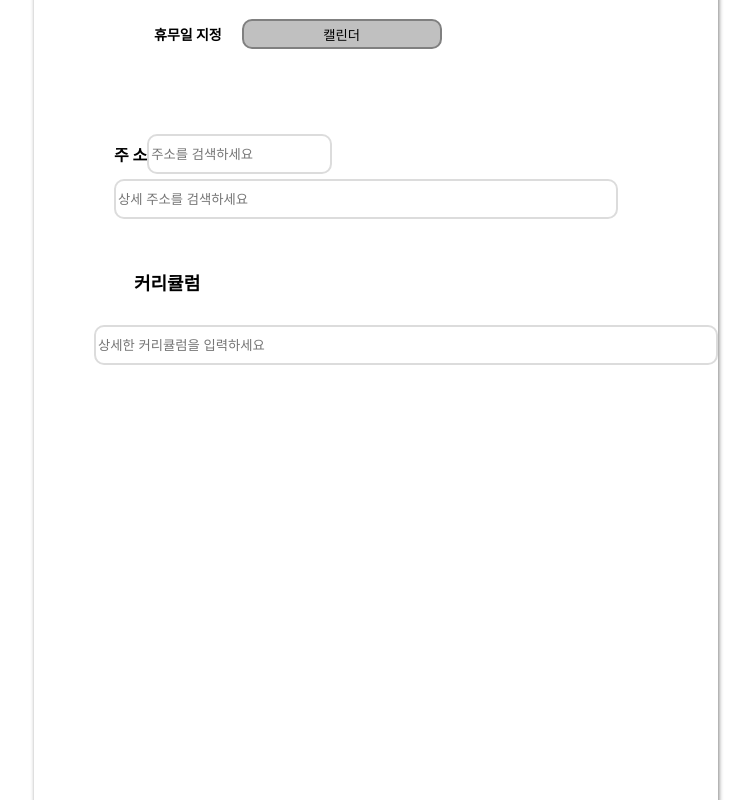
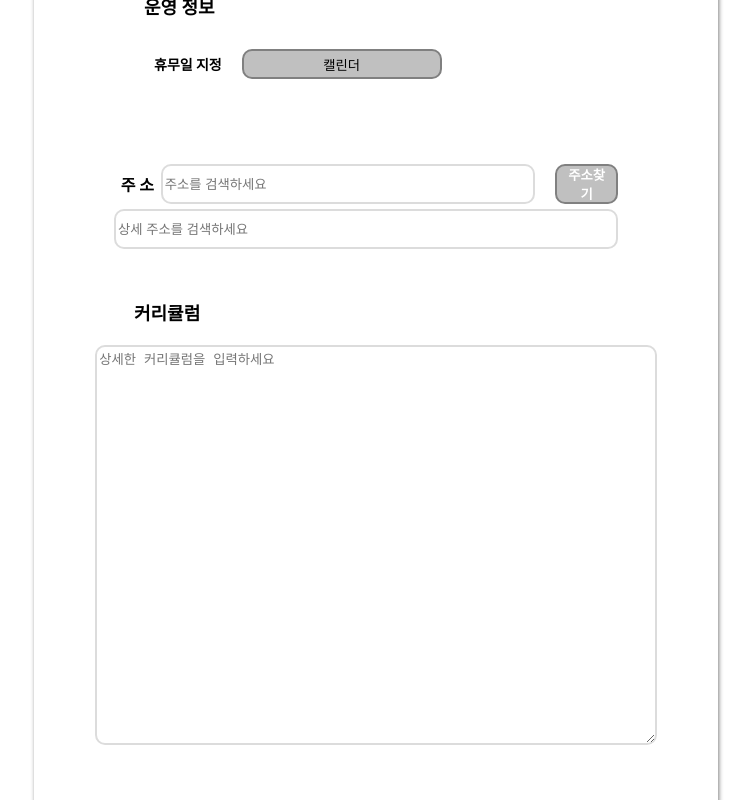
Before and after one commit to royalqwerdf/damda, a React (Create React App) app in the folder src/main/frontend/: page /class-open in a window 1280 px wide. Shown: the part 1180-1980 px from the top of the page, without its empty margins (264-1017 px from the left). Built offline with nearby package versions, Linux system fonts and the light colour scheme; no server answers.

Commit message:
feat : 주소 검색창

```diff
--- a/src/main/frontend/package.json
+++ b/src/main/frontend/package.json
@@ -22,11 +22,15 @@
 
     "react": "^18.2.0",
 
+    "react-daum-postcode": "^3.1.3",
+
     "react-dom": "^18.2.0",
 
     "react-router-dom": "^6.22.3",
 
     "react-scripts": "5.0.1",
+
+    "sass": "^1.74.1",
 
     "web-vitals": "^2.1.4"
 
--- /dev/null
+++ b/src/main/frontend/src/components/PopupDom.js
@@ -0,0 +1,8 @@
+import ReactDom from 'react-dom';
+
+const PopupDom = ({children}) => {
+    const el = document.getElementById('popupDom');
+    return ReactDom.createPortal(children, el);
+};
+
+export default PopupDom;
--- /dev/null
+++ b/src/main/frontend/src/components/PopupPostCode.js
@@ -0,0 +1,49 @@
+import React from 'react';
+import DaumPostcode from 'react-daum-postcode';
+
+const PopupPostCode = (props) => {
+
+    const handlePostCode = (data) => {
+        let fullAddress = data.address;
+        let extraAddress = '';
+
+        if(data.addressType === 'R') {
+            if(data.bname !== '') {
+                extraAddress += data.bname;
+            }
+            if(data.buildingName !== '') {
+                extraAddress += (extraAddress !== '' ? `, ${data.buildingName}` : data.buildingName);
+            }
+            fullAddress += (extraAddress !== '' ? ` (${extraAddress})` : '');
+        }
+        console.log(data)
+        console.log(fullAddress)
+        console.log(data.zonecode)
+
+        props.onSaveAddress(fullAddress);
+        props.onClose()
+    }
+
+    const postCodeStyle = {
+        position: "fixed",
+        top: "50%",
+        left: "50%",
+        transform: "translate(-50%, -50%)",
+        width: "600px",
+        height: "600px",
+        padding: "7px",
+        zIndex: "9999",
+        border: '2px solid #dcdcdc',
+        backgroundColor: '#c0c0c0',
+        borderRadius: '10px'
+    };
+
+    return (
+        <div>
+            <DaumPostcode style={postCodeStyle} onComplete={handlePostCode} />
+            <button type='button' style={{marginLeft: '10px'}} onClick={() => {props.onClose()}} className='postCode_btn'>X</button>
+        </div>
+    )
+}
+
+export default PopupPostCode;
--- a/src/main/frontend/src/pages/ClassOpen.js
+++ b/src/main/frontend/src/pages/ClassOpen.js
@@ -1,16 +1,38 @@
 import { useRef, useEffect, useState } from 'react';
 import '../styles/manageClass.css';
 import useDetectClose from '../hooks/useDetectClose';
-import {LevelDropDown} from "../components/LevelDropDown";
-import {CategoryDropDown} from "../components/CategoryDropDown";
-import {LongtimeDropDown} from "../components/LongtimeDropDown";
+import {LevelDropDown} from "../components/dropdown/LevelDropDown";
+import {CategoryDropDown} from "../components/dropdown/CategoryDropDown";
+import {LongtimeDropDown} from "../components/dropdown/LongtimeDropDown";
 import ClassScheduleForm from '../components/ClassScheduleForm';
 import { v4 as uuidv4 } from 'uuid';
-
+import PopupDom from '../components/PopupDom';
+import PopupPostCode from '../components/PopupPostCode';
 
 import 'bootstrap/dist/js/bootstrap.bundle';
 
 const ClassOpen = () => {
+
+    //입력값 관리
+    const [classname, setClassname] = useState('');
+    useEffect(() => { //입력내용 확인용
+        console.log('클래스 이름 입력:', classname);
+    }, [classname]);
+
+    const [classExplanation, setClassExplanation] = useState('');
+
+    const [detailaddress, setDetailaddress] = useState('');
+    useEffect(() => { //입력내용 확인용
+        console.log('상세주소 입력:', detailaddress);
+    }, [detailaddress]);
+
+    const [curriculum, setCurriculum] = useState('');
+    useEffect(() => {
+        console.log('커리큘럼 입력:', curriculum);
+    }, [curriculum]);
+
+
+
     //난이도 드롭다운 박스 설정
     const dropDownRef = useRef();
     const [levelIdentify, setLevelIdentify] = useState('');
@@ -53,11 +75,12 @@ const ClassOpen = () => {
     const [formFields, setFormFields] = useState([]);
 
         const handleAddFields = () => {
-            const newField = {id: uuidv4(), start: '', end: '', count: '' };
-            formList.push(newField);
-            setFormFields(prevState => [...prevState, newField]);
-            console.log(formList);
+            const newField = { id: uuidv4(), start: '', end: '', count: '' };
+            setFormList(prevList => [...prevList, newField]); // formList 상태를 업데이트
+            setFormFields(prevFields => [...prevFields, newField]); // formFields 상태를 업데이트
+            console.log("이건가?" + formList.map(item => `start: ${item.start}, end: ${item.end}, count: ${item.count}`).join(', '));
         };
+
 
         const handleRemoveFields = (index) => {
             setFormFields(prevState => {
@@ -66,14 +89,49 @@ const ClassOpen = () => {
                 const updatedFormList = updatedFields.map((field, idx) => ({ ...field, index: idx }));
                 // formList 업데이트
                 setFormList(updatedFormList);
-                console.log(formList);
+                console.log("삭제됐나?" + formList.map(item => `start: ${item.start}, end: ${item.end}, count: ${item.count}`).join(', '));
                 return updatedFields;
             });
         };
 
         const handleSubmit = (e) => {
             e.preventDefault();
+            console.log(formList);
     };
+
+    const handleFieldChange = (index, fieldName, value) => {
+            // 해당 인덱스의 폼에 대한 값 변경
+            const updatedFormFields = [...formFields];
+            updatedFormFields[index][fieldName] = value;
+            setFormFields(updatedFormFields);
+
+            // 전체 폼 리스트 업데이트
+            const updatedFormList = [...formList];
+            updatedFormList[index][fieldName] = value;
+            setFormList(updatedFormList);
+
+    };
+
+    //주소 검색 관련 코드
+    const [isPopupOpen, setIsPopupOpen] = useState(false)
+
+    //주소 검색 팝업창 열기 함수
+    const openPostCode = () => {
+        setIsPopupOpen(true)
+    }
+
+    //주소 검색 팝업창 닫기 함수
+    const closePostCode = () => {
+        setIsPopupOpen(false)
+    }
+
+    //주소 검색 결과 주소 얻어오기 위한 부분
+    const [fullAddress, setFullAddress] = useState('');
+
+    const handleAddressSearch = (address) => {
+        setFullAddress(address);
+    }
+
 
 
     return (
@@ -91,7 +149,13 @@ const ClassOpen = () => {
                                 </div>
                                 <form className="class-name-input-group" method="get" action="">
                                     <div className="input-group">
-                                        <input className="form-control" name="classname" placeholder="클래스 이름을 입력하세요" />
+                                        <input className="form-control"
+                                        name="classname"
+                                        type="text"
+                                        required
+                                        value={classname}
+                                        onChange={e => setClassname(e.target.value)}
+                                        placeholder="클래스 이름을 입력하세요" />
                                     </div>
                                 </form>
                             </div>
@@ -104,8 +168,11 @@ const ClassOpen = () => {
                                        <div className="explain-group">
                                             <input className="form-control"
                                                    name="classexplain"
+                                                   type="text"
+                                                   required
+                                                   value={classExplanation}
+                                                   onChange={e => setClassExplanation(e.target.value)}
                                                    placeholder="클래스 설명을 적어주세요"
-                                                   value={"" /* 여기에 클라이언트 상태로부터 값을 가져와야 함 */}
                                             />
                                        </div>
                                  </form>
@@ -198,11 +265,11 @@ const ClassOpen = () => {
                                         </div>
                                         <form className="detail-setting-zone" onSubmit={handleSubmit} style={{marginRight: '10px', width: '100%' }}>
                                             {formFields.map((field, index) => (
-
                                                 <ClassScheduleForm
                                                     key={index}
                                                     index={index}
                                                     handleRemoveFields={handleRemoveFields}
+                                                    handleFieldChange={handleFieldChange}
                                                 />
                                             ))}
 
@@ -230,25 +297,42 @@ const ClassOpen = () => {
                             </div>
 
                             <div className="class-shop-address-area" style={{ marginTop: '50px' }}>
-                                            <div className="address-search-zone" style={{ marginLeft: '50px', height: '50px' }}>
-                                                <div className="adress-name" style={{ fontWeight: 'bold' }}>주  소</div>
+                                            <div className="address-search-zone" style={{height: '50px' }}>
+                                                <div className="address-name" style={{ fontWeight: 'bold' }}>주  소</div>
                                                 <form className="class-address-search-group" method="get" action="/">
                                                     <div className="input-group">
                                                         <input className="form-control"
                                                                name="address"
+                                                               value={fullAddress}
                                                                placeholder="주소를 검색하세요"
-                                                               value={"" /* 여기에 클라이언트 상태로부터 값을 가져와야 함 */}
+                                                               readOnly // 사용자의 직접 입력 금지
                                                         />
                                                     </div>
                                                 </form>
+                                                <button className="address-search-button"
+                                                        type="button"
+                                                        onClick={openPostCode}
+                                                        style={{fontWeight: 'bold', color: '#FFFFFF', height: '40px', backgroundColor: '#c0c0c0', border: '2px solid #808080', borderRadius: '10px', marginLeft: '20px' }}>
+                                                        주소찾기
+                                                </button>
+                                                <div id='popupDom'>
+                                                    {isPopupOpen && (
+                                                        <PopupDom>
+                                                            <PopupPostCode onClose={closePostCode} onSaveAddress={handleAddressSearch}/>
+                                                        </PopupDom>
+                                                    )}
+                                                </div>
                                             </div>
                                             <div className="detail-address-input-zone">
                                                 <form className="detail-address-input-group" method="get" action="/">
                                                     <div className="input-group">
                                                         <input className="form-control"
                                                                name="detailaddress"
+                                                               type="text"
+                                                               required
+                                                               value={detailaddress}
+                                                               onChange={e => setDetailaddress(e.target.value)}
                                                                placeholder="상세 주소를 검색하세요"
-                                                               value={"" /* 여기에 클라이언트 상태로부터 값을 가져와야 함 */}
                                                         />
                                                     </div>
                                                 </form>
@@ -257,13 +341,16 @@ const ClassOpen = () => {
 
                             <div className="curriculum-input-area" style={{ width: '100%', marginTop: '50px' }}>
                                 <div className="curriculum-name" style={{ fontSize: '18px', fontWeight: 'bold', marginLeft: '70px' }}>커리큘럼</div>
-                                <div className="curriculum-input" style={{ padding: '30px', width: '100%', height: '400px' }}>
+                                <div className="curriculum-input" style={{width: '100%', height: '400px' }}>
                                     <form className="class-curriculum-input-group" method="get" action="/">
                                         <div className="input-group">
-                                            <input className="form-control"
+                                            <textarea className="cur-form-control"
                                                    name="curriculum"
+                                                   value={curriculum}
+                                                   rows="10"
+                                                   cols="40"
+                                                   onChange={e => setCurriculum(e.target.value)}
                                                    placeholder="상세한 커리큘럼을 입력하세요"
-                                                   value={"" /* 여기에 클라이언트 상태로부터 값을 가져와야 함 */}
                                             />
                                         </div>
                                     </form>
--- a/src/main/frontend/src/styles/manageClass.css
+++ b/src/main/frontend/src/styles/manageClass.css
@@ -203,21 +203,46 @@
 .address-search-zone {
     display: flex;
     align-items: center;
+    margin-left : 50px;
+    margin-right: 70px;
 }
 
 .address-name {
     display: flex;
-    flex: 3;
+    flex: 1;
+    justify-content: center;
+    text-align: center;
+    align-items: center;
 }
 
-.class-address-serach-group {
+.class-address-search-group {
     display: flex;
-    flex: 7;
-    margin-left: 30px;
-    margin-right: 70px;
+    flex: 8;
+}
+
+.address-search-button {
+    display: flex;
+    flex: 1;
+    justify-content: center;
+    text-align: center;
+    align-items: center;
 }
 
 .detail-address-input-zone {
     margin-left : 50px;
     margin-right: 70px;
 }
+
+.class-curriculum-input-group {
+    justify-content: center;
+    text-align: center;
+}
+
+.cur-form-control {
+    width: 90%;
+    height: 400px;
+    box-sizing: border-box;
+    border-radius: 10px;
+    border: 2px solid #dcdcdc;
+    margin-top: 20px;
+}
```
Also changed, not shown: src/main/frontend/src/components/ClassScheduleForm.js (+10 -10 lines), src/main/frontend/src/components/dropdown/CategoryDropDown.js (renamed from src/main/frontend/src/components/CategoryDropDown.js), src/main/frontend/src/components/dropdown/ClassEndDropDown.js (renamed from src/main/frontend/src/components/ClassEndDropDown.js), src/main/frontend/src/components/dropdown/ClassStartDropDown.js (renamed from src/main/frontend/src/components/ClassStartDropDown.js), src/main/frontend/src/components/dropdown/HeadcountDropDown.js (renamed from src/main/frontend/src/components/HeadcountDropDown.js), src/main/frontend/src/components/dropdown/LevelDropDown.js (renamed from src/main/frontend/src/components/LevelDropDown.js), src/main/frontend/src/components/dropdown/LongtimeDropDown.js (renamed from src/main/frontend/src/components/LongtimeDropDown.js), 1 other file (tests, documents, lock files or other folders).
